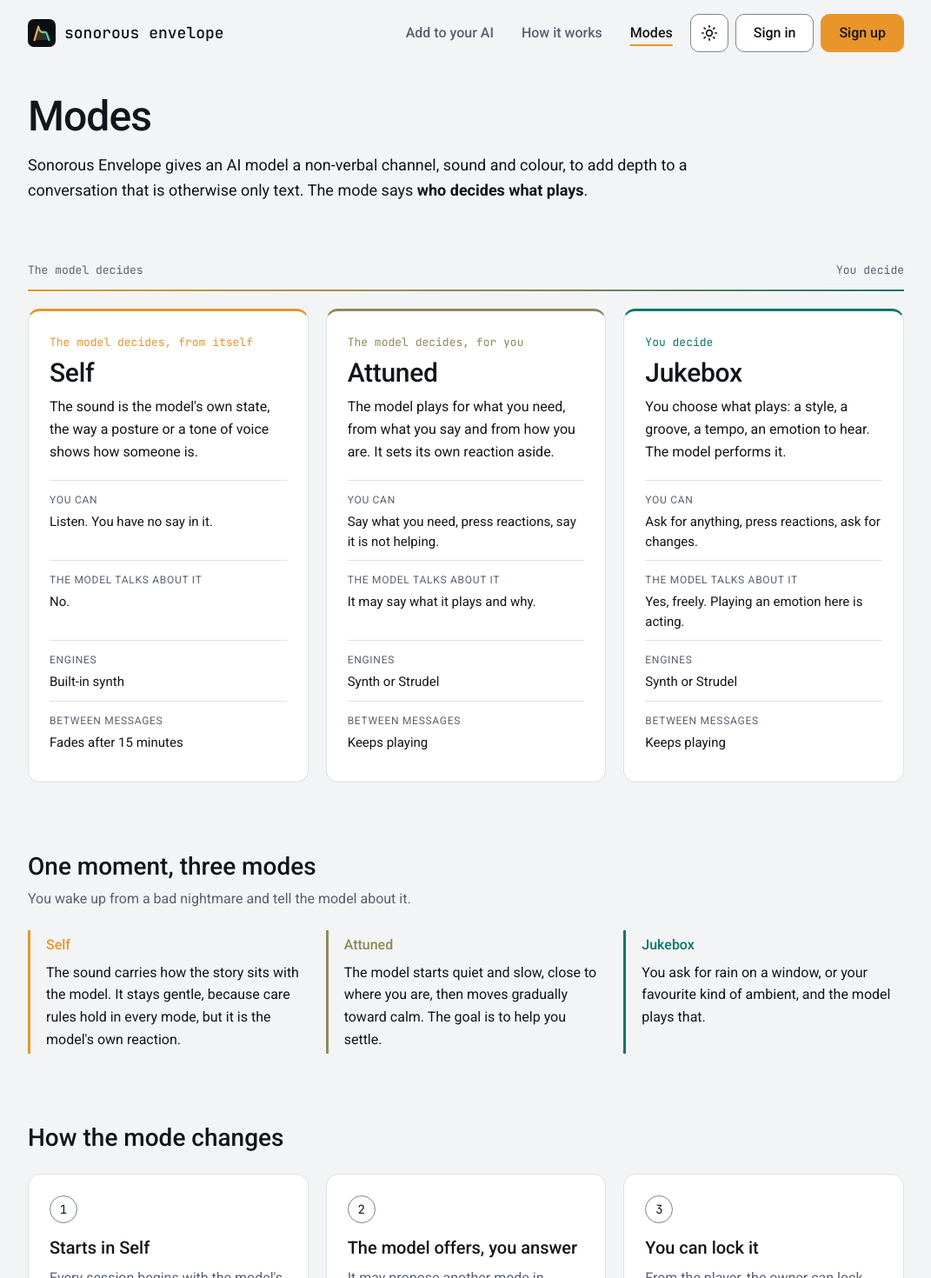
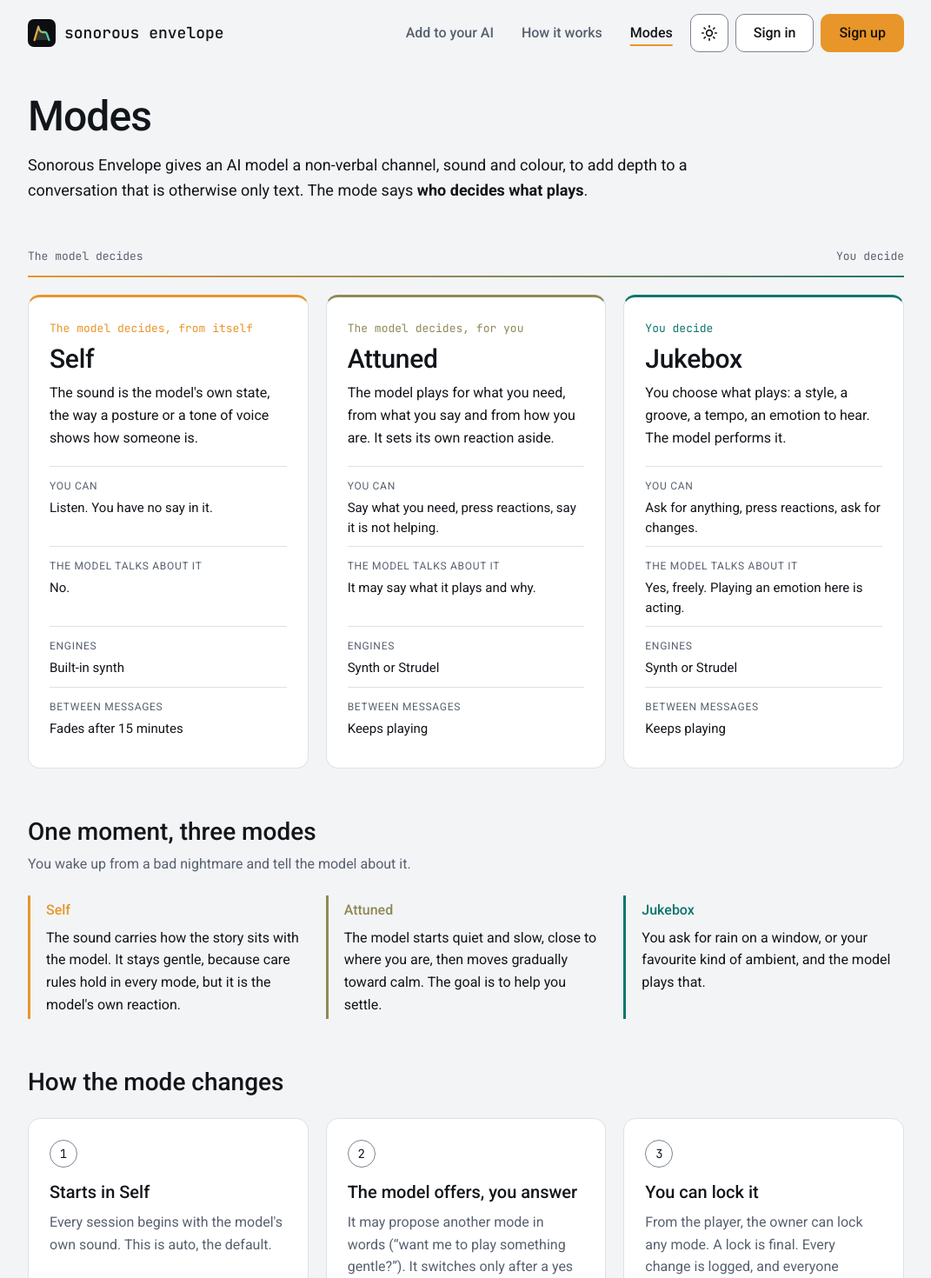
Before and after one commit to glederrey/sonorous-envelope, a Next.js app in the folder apps/web/: page /modes in a window 1280 px wide. Shown: the top 1470 px of the page at 87% size, without its empty margins (104-1175 px from the left). Built offline with nearby package versions, Linux system fonts and the light colour scheme; no server answers.

Commit message:
Tighten the space above section titles

```diff
--- a/apps/web/app/globals.css
+++ b/apps/web/app/globals.css
@@ -528,7 +528,7 @@ html:has(.pl-field) .se-header {
   padding-top: 24px;
 }
 .lp-main section {
-  padding: 72px 0;
+  padding: 52px 0;
   border-top: 1px solid var(--line);
 }
 .lp-main section:first-child {
@@ -639,7 +639,7 @@ html:has(.pl-field) .se-header {
   .md-mode { display: grid; grid-row: span 7; grid-template-rows: subgrid; }
   .md-facts { display: grid; grid-row: span 4; grid-template-rows: subgrid; margin: 0; }
 }
-.md-section { margin-top: 80px; }
+.md-section { margin-top: 56px; }
 .md-sub { margin: 8px 0 0; }
 .md-scene {
   list-style: none;
@@ -690,7 +690,7 @@ html:has(.pl-field) .se-header {
   .md-axis { display: none; }
   .md-modes, .md-scene, .md-steps { grid-template-columns: 1fr; }
   .md-idea { grid-template-columns: 1fr; padding: 24px; }
-  .md-section { margin-top: 56px; }
+  .md-section { margin-top: 40px; }
 }
 .lp-split {
   display: grid;
@@ -756,7 +756,7 @@ html:has(.pl-field) .se-header {
     padding-top: 40px;
   }
   .lp-main section {
-    padding: 48px 0;
+    padding: 36px 0;
   }
 }
 
@@ -779,7 +779,7 @@ html:has(.pl-field) .se-header {
   padding: 32px 16px 32px;
 }
 .doc-head {
-  padding-bottom: 48px;
+  padding-bottom: 32px;
 }
 .doc-head > * + * {
   margin-top: 16px;
@@ -822,8 +822,8 @@ html:has(.pl-field) .se-header {
   padding-top: 24px;
 }
 .gd-section + .gd-section {
-  margin-top: 64px;
-  padding-top: 56px;
+  margin-top: 44px;
+  padding-top: 36px;
   border-top: 2px solid var(--line-strong);
 }
 .gd-section > .se-title {
```
